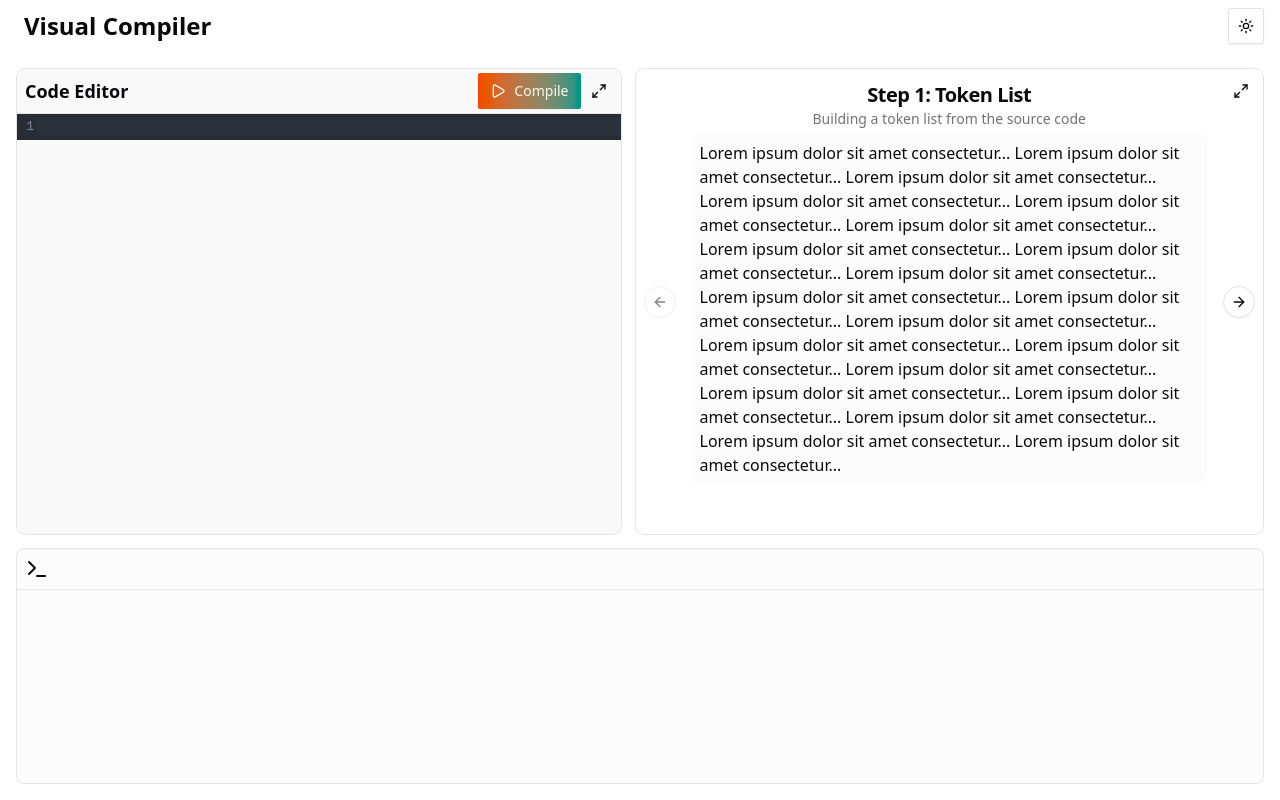
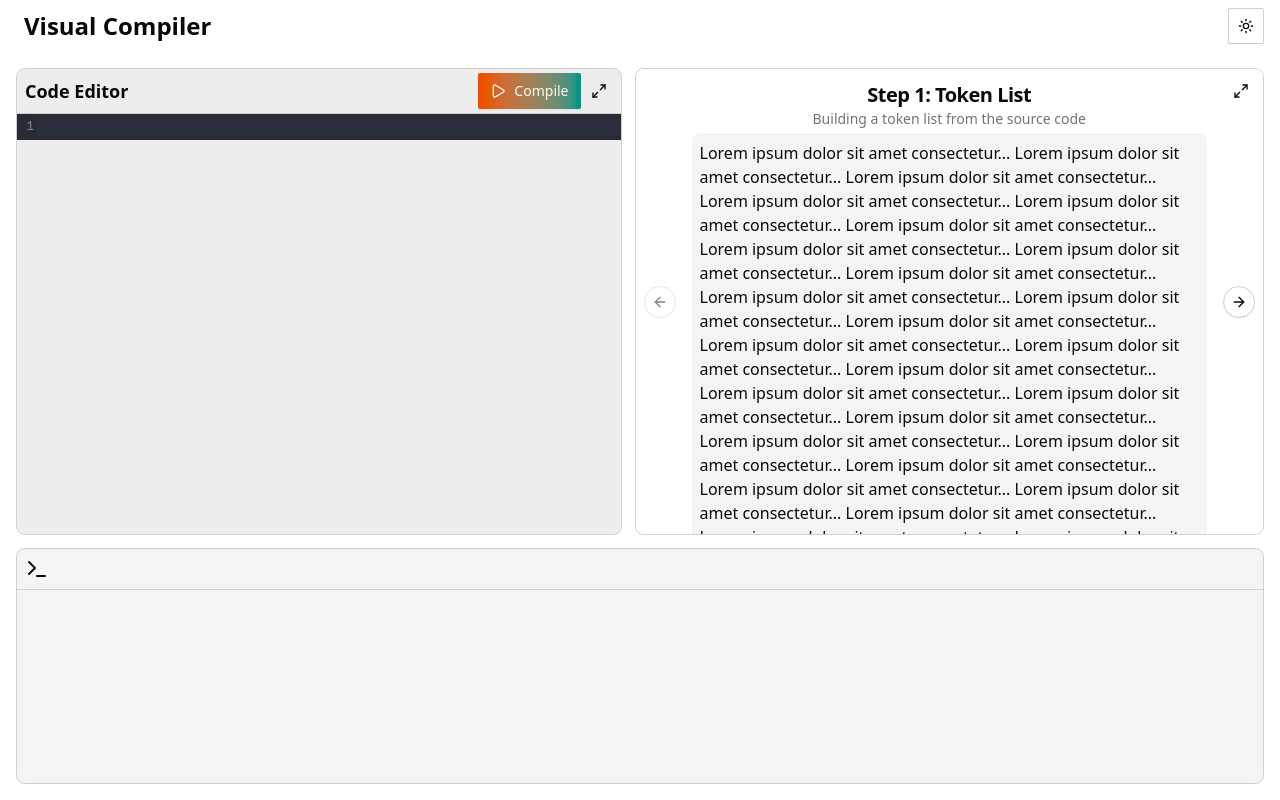
Before and after one commit to VisualCompiler/compiler-app, a React (Vite) app: page /playground/1/1 in a window 1280 px wide. Built offline with nearby package versions, Linux system fonts and the light colour scheme.

Commit message:
feat: Modify light theme colos #3

```diff
--- a/src/Screens/PlaygroundScreen.tsx
+++ b/src/Screens/PlaygroundScreen.tsx
@@ -32,7 +32,7 @@ export const PlaygroundScreen = () => {
   ]
   const [isLeftFull, setIsLeftFull] = useState(false)
   const [isRightFull, setIsRightFull] = useState(false)
-  const dummyText = Array(20).fill(`Lorem ipsum dolor sit amet consectetur...`).join("\n\n")
+  const dummyText = Array(500).fill(`Lorem ipsum dolor sit amet consectetur...`).join("\n\n")
 
 
   if (!folderId || !fileId) {
--- a/src/index.css
+++ b/src/index.css
@@ -51,14 +51,14 @@
   --popover-foreground: oklch(0.141 0.005 285.823);
   --primary: oklch(0.705 0.213 47.604);
   --primary-foreground: oklch(0.98 0.016 73.684);
-  --secondary: oklch(0.967 0.001 286.375);
+  --secondary: oklch(89.143% 0.0001 271.152);
   --secondary-foreground: oklch(0.21 0.006 285.885);
   --muted: oklch(0.967 0.001 286.375);
   --muted-foreground: oklch(0.552 0.016 285.938);
   --accent: oklch(0.967 0.001 286.375);
   --accent-foreground: oklch(0.21 0.006 285.885);
   --destructive: oklch(0.577 0.245 27.325);
-  --border: oklch(0.92 0.004 286.32);
+  --border: oklch(85.761% 0.0001 271.152);
   --input: oklch(0.92 0.004 286.32);
   --ring: oklch(0.705 0.213 47.604);
   --chart-1: oklch(0.646 0.222 41.116);
```
